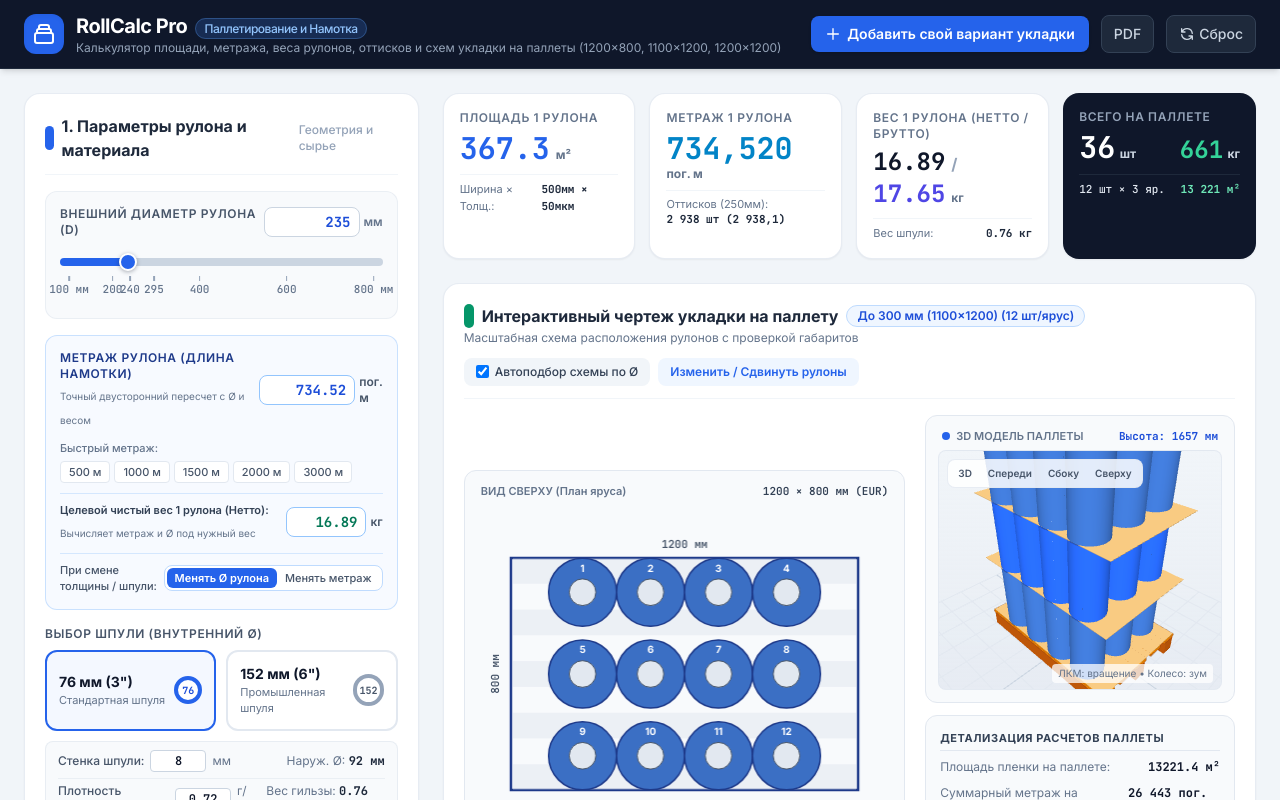
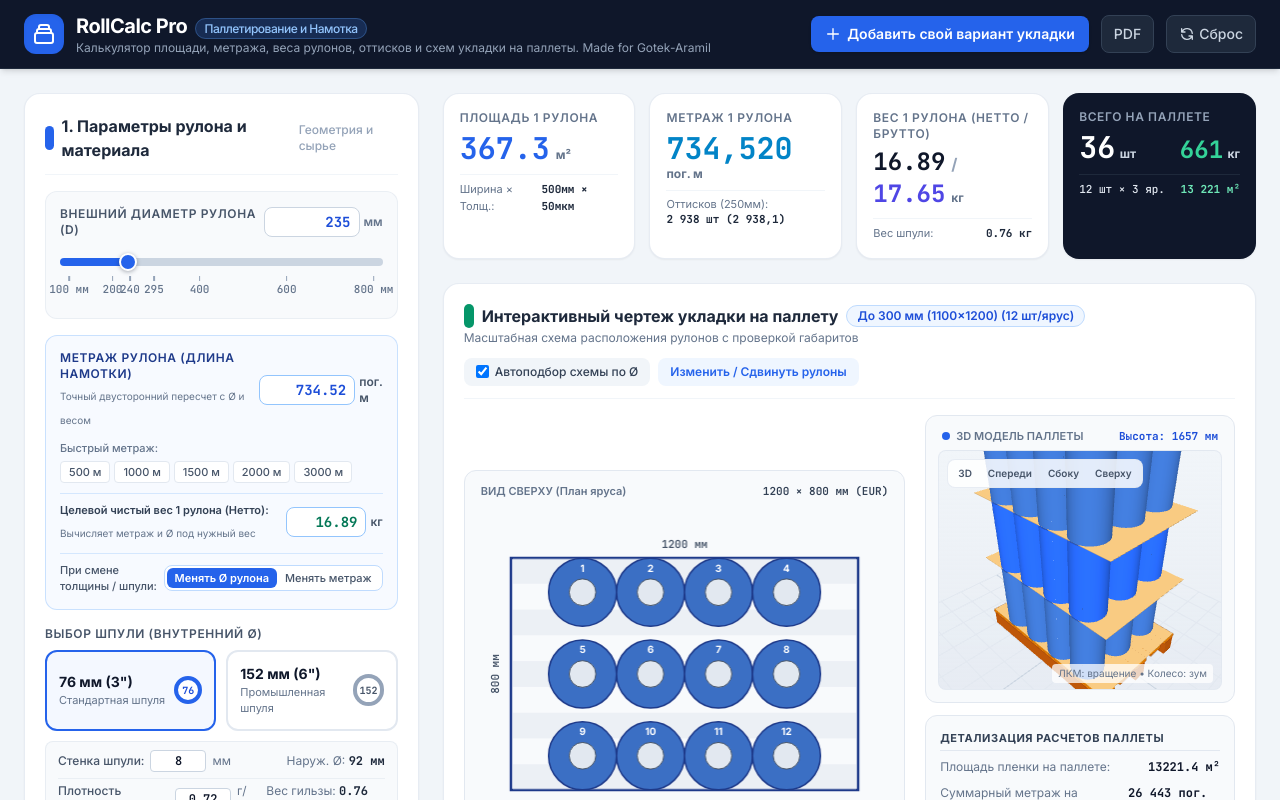
Before and after one commit to sheparussia-source/KalkulatorRulonov, a plain HTML site: page index.html in a window 1280 px wide. Shown: the top 800 px of the page. Drawn offline with nearby package versions, Linux system fonts and the light colour scheme.

Commit message:
Подзаголовок: убраны размеры паллет, добавлено Made for Gotek-Aramil
Co-authored-by: Dmitriy <sheparussia-source@users.noreply.github.com>

```diff
--- a/index.html
+++ b/index.html
@@ -22,7 +22,7 @@
                 </div>
                 <div>
                     <h1 class="text-lg sm:text-xl font-bold tracking-tight">RollCalc Pro <span class="text-xs font-medium bg-blue-500/20 text-blue-300 border border-blue-400/30 px-2 py-0.5 rounded-full ml-1">Паллетирование и Намотка</span></h1>
-                    <p class="text-xs text-slate-400">Калькулятор площади, метража, веса рулонов, оттисков и схем укладки на паллеты (1200×800, 1100×1200, 1200×1200)</p>
+                    <p class="text-xs text-slate-400">Калькулятор площади, метража, веса рулонов, оттисков и схем укладки на паллеты. Made for Gotek-Aramil</p>
                 </div>
             </div>
 
```
